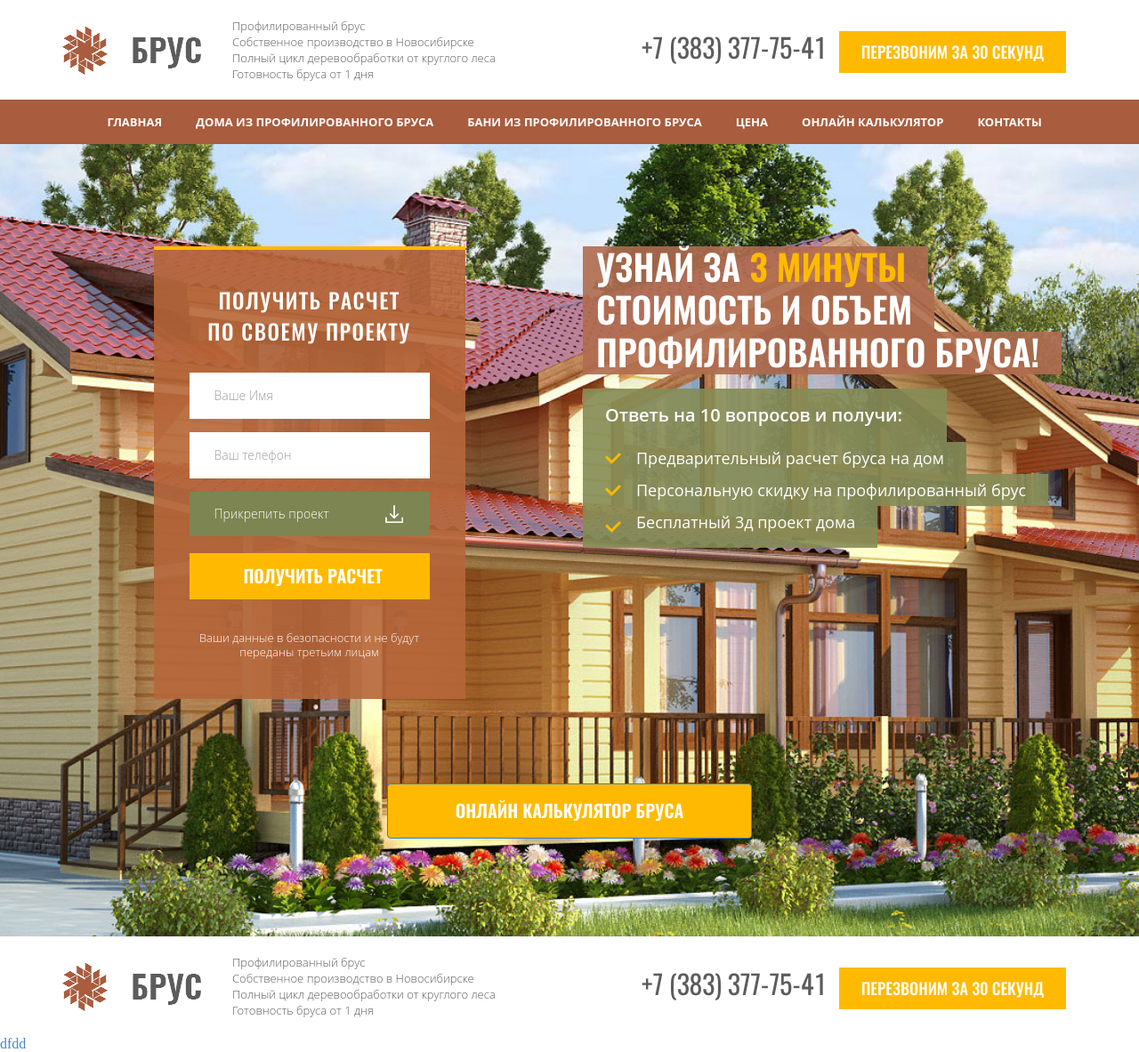
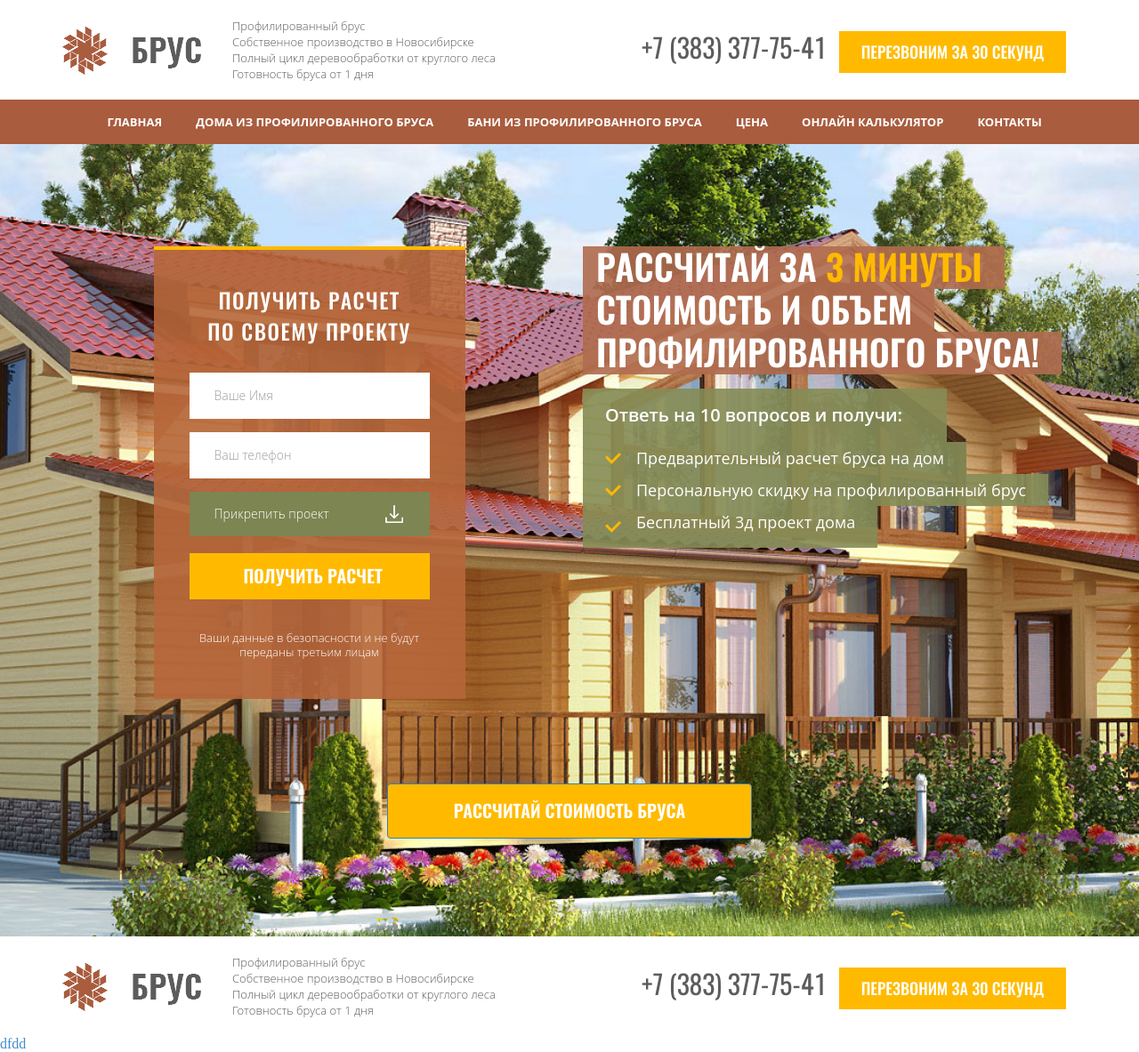
Before and after one commit to kacevnik/prof-brus.rf, a PHP site: page /calculator.php in a window 1280 px wide. Shown: the whole page at 89% size. Run offline with PHP 8.4, Linux system fonts and the light colour scheme; some libraries are stand-ins or nearby versions.

Commit message:
Поменял текст на странице калькулятор

```diff
--- a/calculator.php
+++ b/calculator.php
@@ -96,7 +96,7 @@
 		</div>
 		<div class="col-md-6 firs-right">
 		   <div class="first-right__header">
-		         <p class="first-title first-title-first">Узнай за <span class="first-span">3 минуты</span></p><br>
+		         <p class="first-title first-title-first">Рассчитай за <span class="first-span">3 минуты</span></p><br>
 		        <p class="first-title first-title-second">стоимость и объем</p><br>
 		        <p class="first-title first-title-third">профилированного бруса!</p>
 		    </div>
@@ -108,7 +108,7 @@
 		    </div>
 		</div>
 		<div class="col-md-12">
-		    <a href="#" class="btn btn-primary first-calc btn btn-primary" data-toggle="modal" data-target=".bs-example-modal-lg">онлайн калькулятор бруса</a>
+		    <a href="#" class="btn btn-primary first-calc btn btn-primary" data-toggle="modal" data-target=".bs-example-modal-lg">Рассчитай стоимость бруса</a>
 		</div>
 	</div>
 </div>
```
